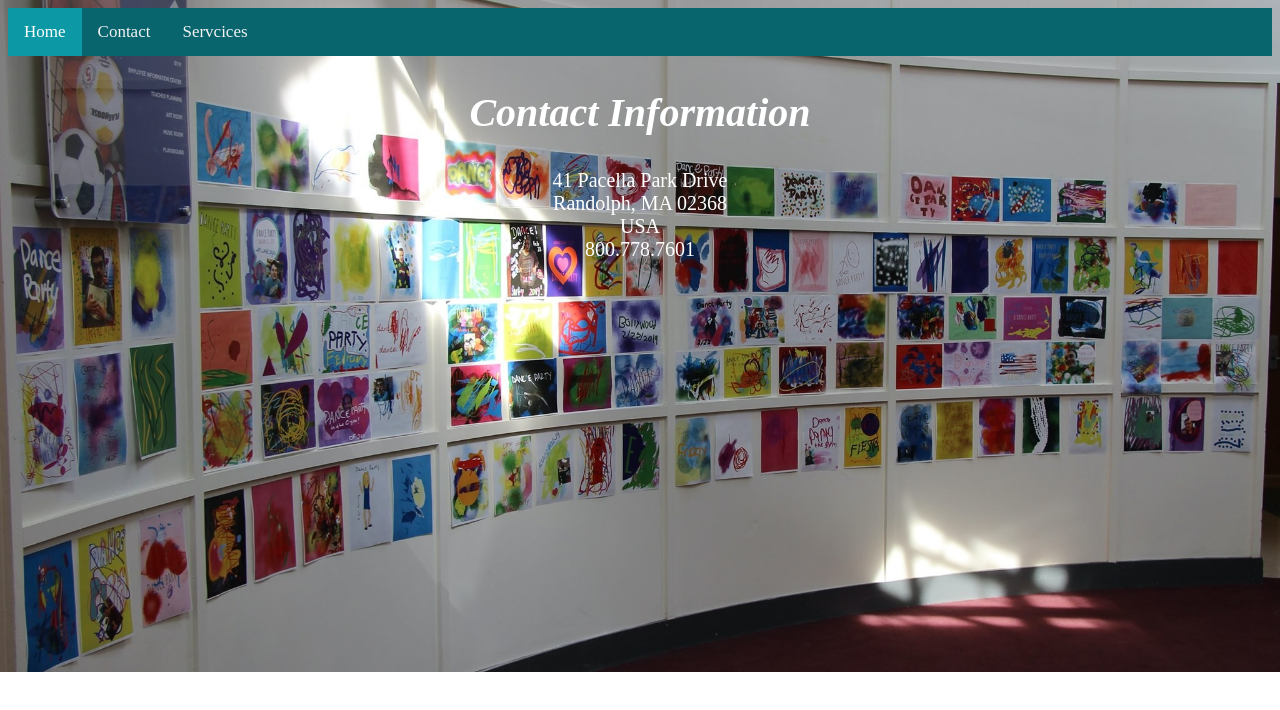
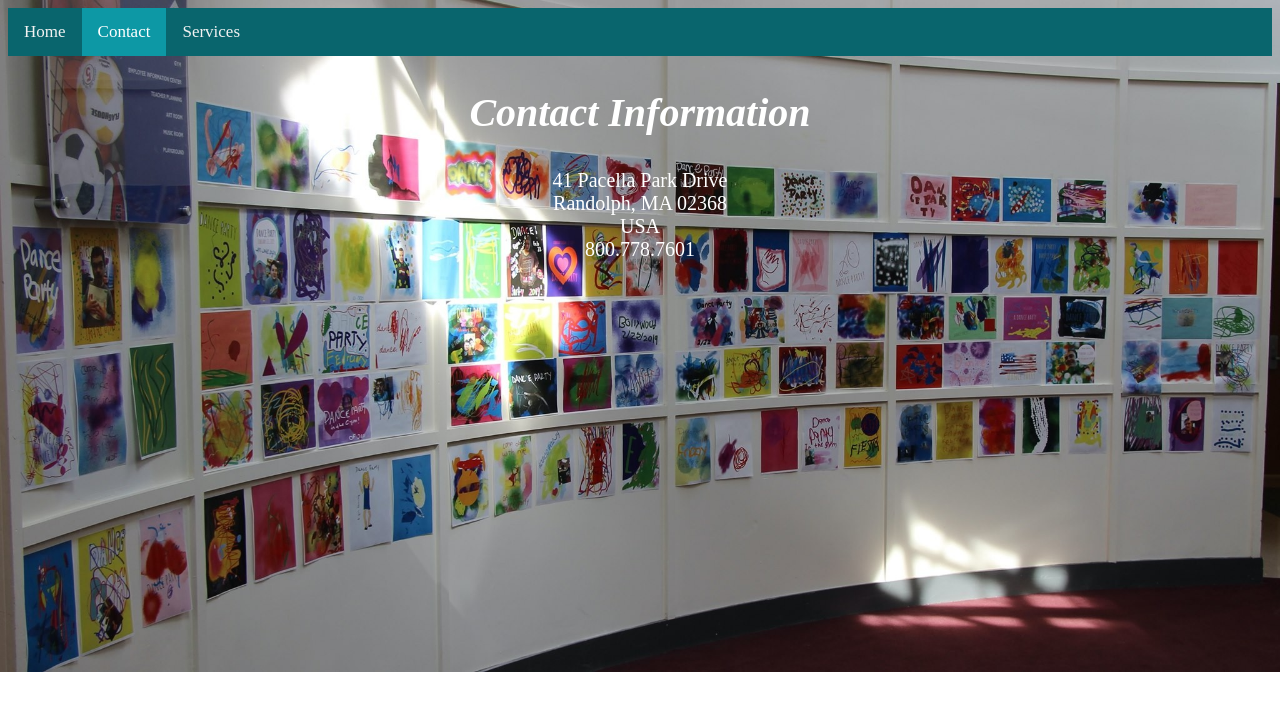
Before and after one commit to mnguywn/HW2, a plain HTML site: page contact.html in a window 1280 px wide. Drawn offline with Linux system fonts and the light colour scheme.

Commit message:
second upload

```diff
--- a/contact.html
+++ b/contact.html
@@ -24,9 +24,9 @@
      </style>
     <body>
         <div class="topnav">
-            <a class="active" href="#home">Home</a>
-            <a href="#contact">Contact</a>
-            <a href="#about">Servcices</a>
+            <a href=https://mnguywn.github.io/HW2 target="_blank">Home</a>
+            <a class="active" href="#contact">Contact</a>
+            <a href=https://mnguywn.github.io/HW2/services.html target="_blank">Services</a>
           </div>
         <h2><em>Contact Information</em></h2>
         <p>
```
Also changed, not shown: index.html (+2 -2 lines), services.html (+3 -3 lines).
